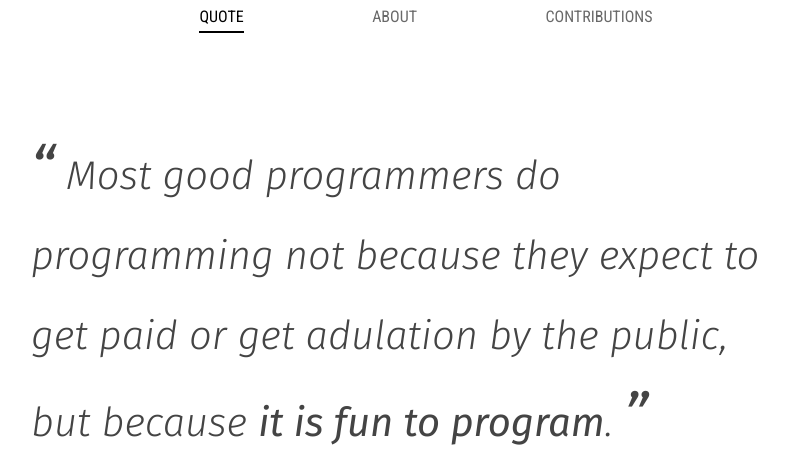
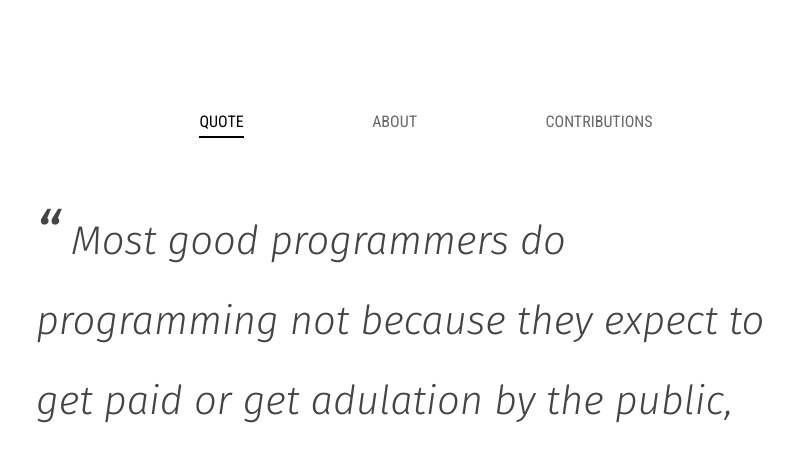
Before and after one commit to mahimarib/tribute-page, a plain HTML site: page index.html in a window 1280 px wide. Shown: the top 454 px of the page, without its empty margins (234-1044 px from the left). Drawn offline with Linux system fonts and the light colour scheme.

Commit message:
fixing nav bar jumping

```diff
--- a/style.css
+++ b/style.css
@@ -1,6 +1,10 @@
 html,
 body {
     margin: 0;
+}
+
+* {
+    box-sizing: border-box;
 }
 
 body {
@@ -58,19 +62,19 @@ a.active::after {
     right: 0;
 }
 
-main {
-    margin: 0;
-    padding: 5rem;
-    min-height: 600px;
-}
-
 .quote {
-    max-width: 750px;
+    max-width: 900px;
     font-family: 'Fira Sans', sans-serif;
     font-weight: 300;
     font-style: italic;
     font-size: 2.5rem;
     color: #444;
+}
+
+main {
+    margin: 0;
+    padding: 1em 2em;
+    height: 550px;
 }
 
 blockquote {
```
